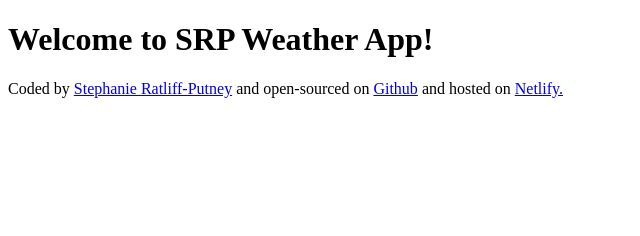
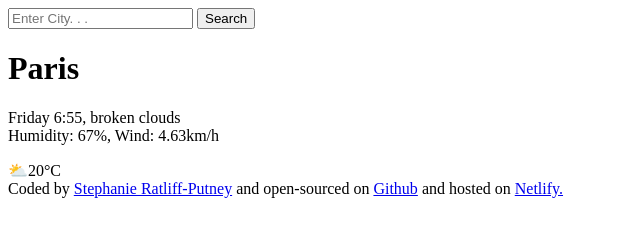
Before and after one commit to MutableSpectre/srp-weather-application-project, a website: page index.html in a window 1280 px wide. Shown: the whole page, without its empty margins (0-640 px from the left). Drawn offline with Linux system fonts and the light colour scheme.

Commit message:
Add HTML
Added elements: form, input (search and submit), header, main, h1, paragraph, and div.

Created the starting base for weather application.

```diff
--- a/index.html
+++ b/index.html
@@ -6,7 +6,25 @@
     <title>SRP Weather App</title>
 </head>
 <body>
-    <h1>Welcome to SRP Weather App!</h1>
+    <header>
+        <form>
+            <input type="search" placeholder="Enter City. . ." required />
+            <input type="submit" value="Search" />
+        </form>
+    </header>
+    <main>
+        <div>
+            <h1>Paris</h1>
+            <p>
+            Friday 6:55, broken clouds
+            </br>
+            Humidity: 67%, Wind: 4.63km/h
+            </p>
+        </div>
+        <div>
+            ⛅20°C
+        </div>
+    </main>
     <footer>
         Coded by
         <a href="#" target="_blank">Stephanie Ratliff-Putney</a>
```
